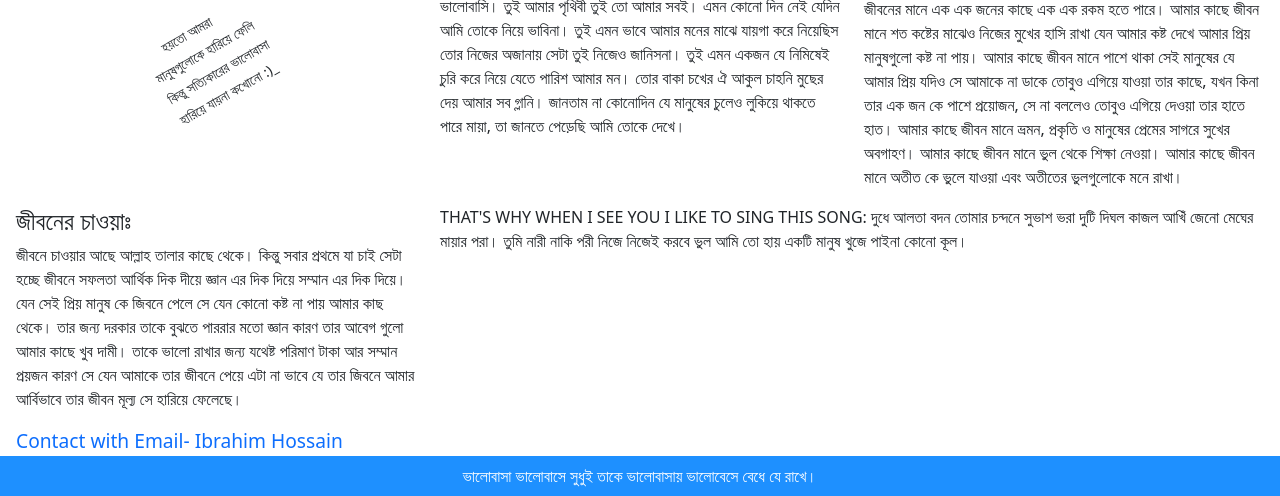
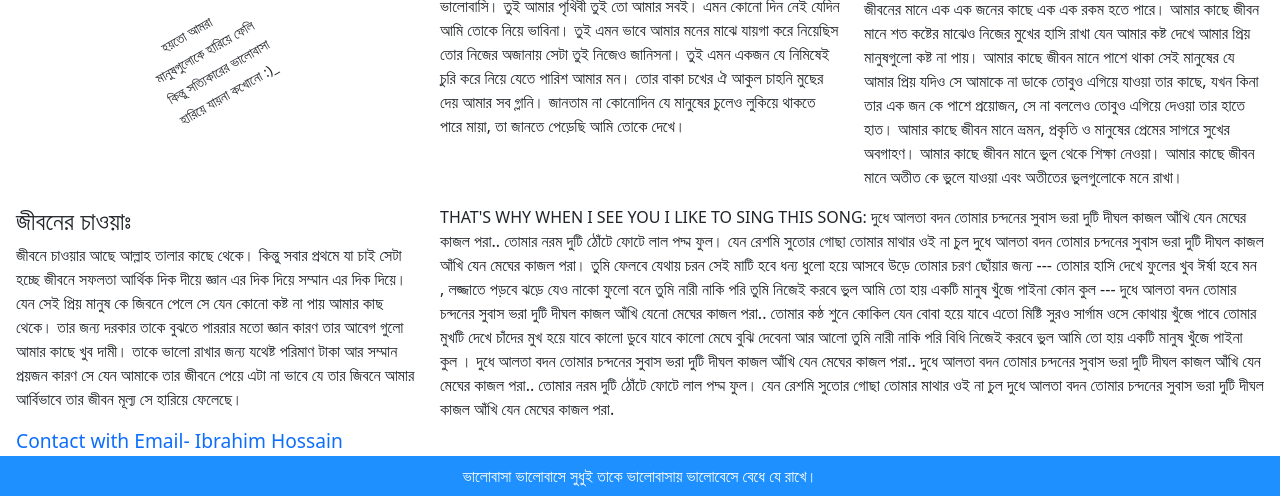
Before and after one commit to Developer-Ibrahim-Hossain/Love-dose, a plain HTML site: page index.html in a window 1280 px wide. Shown: the part 309-805 px from the top of the page. Drawn offline with nearby package versions, Linux system fonts and the light colour scheme.

Commit message:
Update index.html

```diff
--- a/index.html
+++ b/index.html
@@ -77,7 +77,69 @@
                 </div>
                 <div class="col-xl-8 col-lg-8 col-md-8 col-sm-6">
                     <div class="right-text">
-                        <p>THAT'S WHY WHEN I SEE YOU I LIKE TO SING THIS SONG: দুধে আলতা বদন তোমার চন্দনে সুভাশ ভরা দুটি দিঘল কাজল আখিঁ জেনো মেঘের মায়ার পরা। তুমি নারী নাকি পরী নিজে নিজেই করবে ভুল আমি তো হায় একটি মানুষ খুজে পাইনা কোনো কূল। </p>
+                        <p>THAT'S WHY WHEN I SEE YOU I LIKE TO SING THIS SONG: দুধে আলতা বদন তোমার
+
+চন্দনের সুবাস ভরা
+দুটি দীঘল কাজল আঁখি
+যেন মেঘের কাজল পরা..
+তোমার নরম দুটি ঠোঁটে
+ফোটে লাল পদ্ম ফুল।
+যেন রেশমি সুতোর গোছা
+তোমার মাথার ওই না চুল
+দুধে আলতা বদন তোমার
+চন্দনের সুবাস ভরা
+দুটি দীঘল কাজল আঁখি
+যেন মেঘের কাজল পরা।
+তুমি ফেলবে যেথায় চরন
+
+সেই মাটি হবে ধন্য
+ধুলো হয়ে আসবে উড়ে
+তোমার চরণ ছোঁয়ার জন্য ---
+
+তোমার হাসি দেখে ফুলের
+
+খুব ঈর্ষা হবে মন ,
+লজ্জাতে পড়বে ঝড়ে
+যেও নাকো ফুলো বনে
+তুমি নারী নাকি পরি
+তুমি নিজেই করবে ভুল
+আমি তো হায় একটি মানুষ
+খুঁজে পাইনা কোন কুল ---
+দুধে আলতা বদন তোমার
+চন্দনের সুবাস ভরা
+দুটি দীঘল কাজল আঁখি
+যেনো মেঘের কাজল পরা..
+তোমার কন্ঠ শুনে কোকিল
+যেন বোবা হয়ে যাবে
+এতো মিষ্টি সুরও সার্গাম
+ওসে কোথায় খুঁজে পাবে
+
+তোমার মুখটি দেখে চাঁদের
+
+মুখ হয়ে যাবে কালো
+ডুবে যাবে কালো মেঘে
+বুঝি দেবেনা আর আলো
+তুমি নারী নাকি পরি
+বিধি নিজেই করবে ভুল
+আমি তো হায় একটি মানুষ
+খুঁজে পাইনা কুল ।
+দুধে আলতা বদন তোমার
+চন্দনের সুবাস ভরা
+দুটি দীঘল কাজল আঁখি
+যেন মেঘের কাজল পরা..
+দুধে আলতা বদন তোমার
+
+চন্দনের সুবাস ভরা
+দুটি দীঘল কাজল আঁখি
+যেন মেঘের কাজল পরা..
+তোমার নরম দুটি ঠোঁটে
+ফোটে লাল পদ্ম ফুল।
+যেন রেশমি সুতোর গোছা
+তোমার মাথার ওই না চুল
+দুধে আলতা বদন তোমার
+চন্দনের সুবাস ভরা
+দুটি দীঘল কাজল আঁখি
+যেন মেঘের কাজল পরা. </p>
                     </div>
                 </div>
             </div>
```
